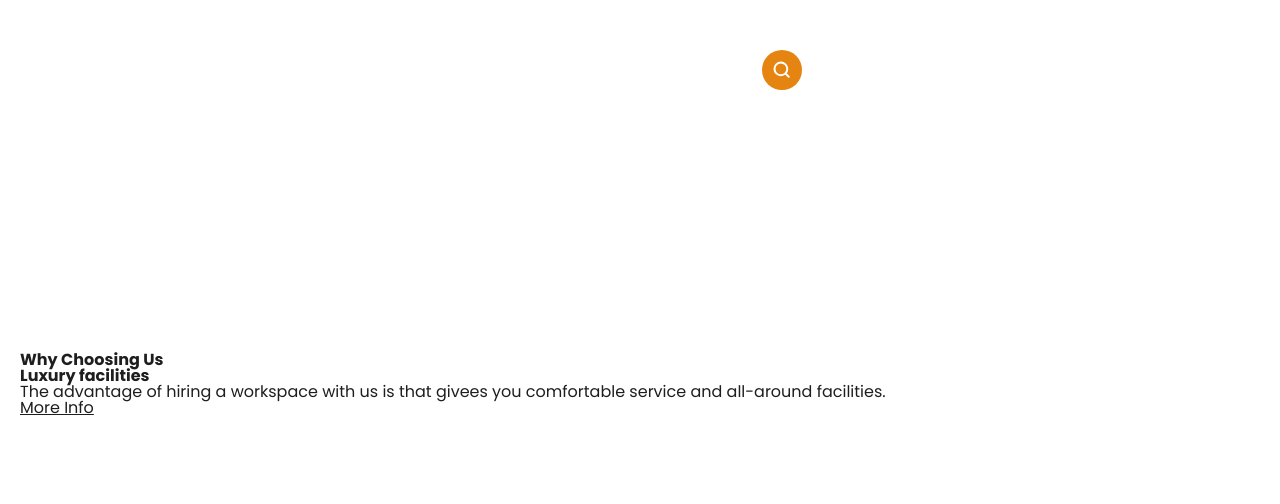
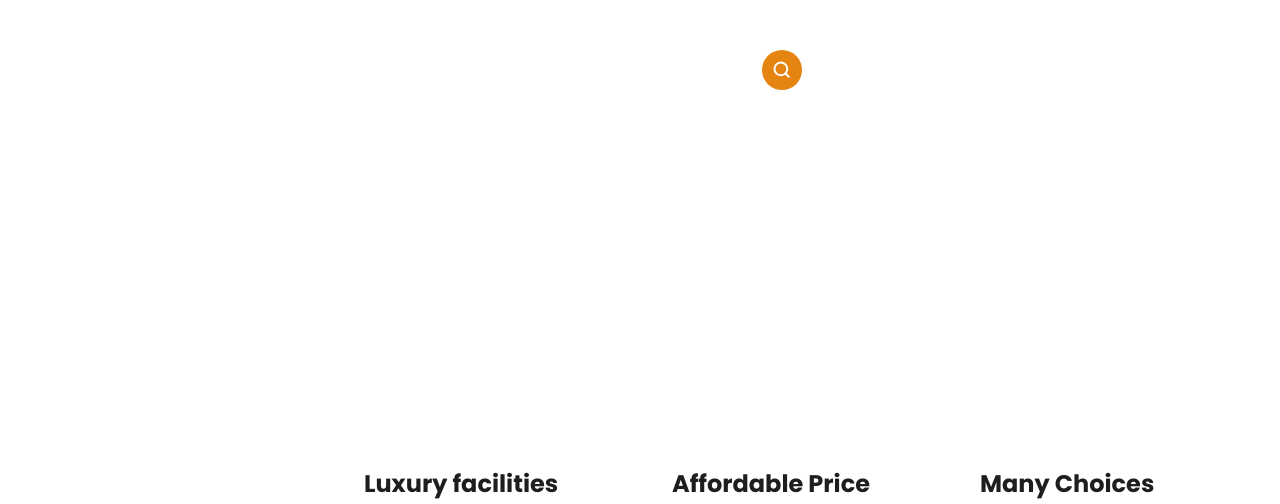
Before and after one commit to Kodzigor/panto_landing, a website built with Vite: page index.html in a window 1280 px wide. Shown: the part 448-952 px from the top of the page. Before the commit the page ends 867 px from the top, so only its background shows below. Built offline with nearby package versions, Linux system fonts and the light colour scheme; files whose address does not match are found by name.

Commit message:
feat: styles for benefits

```diff
--- a/index.html
+++ b/index.html
@@ -104,12 +104,22 @@
 
   <main>
     <section class="benefits__wrapper container">
-      <h2 class="section__title">Why
+      <h2 class="benefits__title section__title">Why <br>
         Choosing Us</h2>
-      <ul class="benefits__list">
+      <ul class="benefits">
         <li class="benefits__item">
-          <h3 class="section__head">Luxury facilities</h3>
-          <p class="section__text">The advantage of hiring a workspace with us is that givees you comfortable service and all-around facilities.</p>
+          <h3 class="benefits__heah section__head">Luxury facilities</h3>
+          <p class="benefits__text section__text">The advantage of hiring a workspace with us is that givees you comfortable service and all-around facilities.</p>
+          <a href="" class="arrow__link">More Info</a>
+        </li>
+        <li class="benefits__item">
+          <h3 class="benefits__heah section__head">Affordable Price</h3>
+          <p class="benefits__text section__text">You can get a workspace of the highst quality at an affordable price and still enjoy the facilities that are oly here.</p>
+          <a href="" class="arrow__link">More Info</a>
+        </li>
+        <li class="benefits__item">
+          <h3 class="benefits__heah section__head">Many Choices</h3>
+          <p class="benefits__text section__text">We provide many unique work space choices so that you can choose the workspace to your liking.</p>
           <a href="" class="arrow__link">More Info</a>
         </li>
       </ul>
--- a/src/scss/sections/benefits.scss
+++ b/src/scss/sections/benefits.scss
@@ -1,2 +1,54 @@
 @use '../mixins.scss' as *;
 @use '../common.scss' as *;
+
+.benefits {
+  @include media(md) {
+    display: grid;
+    grid-template-columns: repeat(3, 1fr);
+    gap: 28px;
+  }
+  &__wrapper {
+    padding-bottom: 80px;
+    padding-top: 80px;
+    @include media(lg) {
+      padding-bottom: 120px;
+      padding-top: 120px;
+
+      display: grid;
+      grid-template-columns: 344px 1fr;
+      align-items: center;
+    }
+  }
+
+  &__title {
+    margin-bottom: 60px;
+    @include media(lg) {
+      margin-bottom: 0;
+    }
+  }
+
+  &__item {
+    padding-right: 45px;
+    &:not(:last-of-type) {
+      margin-bottom: 28px;
+    }
+
+    @include media(md) {
+      padding-right: 0px;
+
+      &:not(:last-of-type) {
+        margin-bottom: 0;
+      }
+    }
+  }
+
+  &__text {
+    line-height: 1.8;
+    margin: 18px 0;
+    @include media(lg) {
+      height: 90px;
+      overflow-y: hidden;
+      margin: 14px 0;
+    }
+  }
+}
--- a/src/scss/typography.scss
+++ b/src/scss/typography.scss
@@ -1,2 +1,41 @@
 @use 'mixins.scss' as *;
 @use 'common.scss' as *;
+
+.section {
+  &__title {
+    font-weight: 700;
+    font-size: 42px;
+    color: $black;
+  }
+
+  &__head {
+    font-weight: 700;
+    font-size: 24px;
+    color: $black;
+    text-align: left;
+  }
+
+  &__text {
+    font-weight: 400;
+    font-size: 16px;
+    color: $black;
+    opacity: 0.8;
+  }
+}
+.arrow {
+  &__link {
+    font-weight: 500;
+    font-size: 14px;
+    line-height: 1.8;
+    color: $orange;
+    text-decoration: none;
+
+    &::after {
+      content: url(../images/arrow-right.svg);
+      margin-left: 11.5px;
+
+      position: relative;
+      top: 2px;
+    }
+  }
+}
```
Also changed, not shown: src/images/arrow-right.svg (added).
